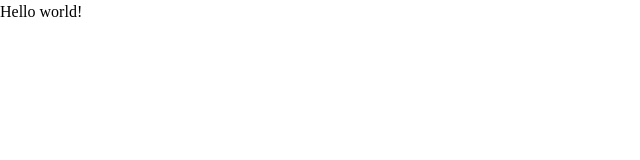
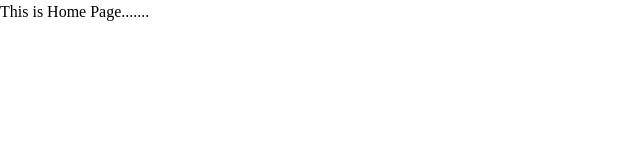
Before and after one commit to Ishann77ojhaa/E-Commerce-Frontend, a React (Vite) app: page / in a window 1280 px wide. Shown: the top 160 px of the page, without its empty margins (0-640 px from the left). Built offline with nearby package versions, Linux system fonts and the light colour scheme.

Commit message:
More setup

```diff
--- a/package.json
+++ b/package.json
@@ -11,7 +11,8 @@
   },
   "dependencies": {
     "react": "^19.2.0",
-    "react-dom": "^19.2.0"
+    "react-dom": "^19.2.0",
+    "react-router-dom": "^7.13.1"
   },
   "devDependencies": {
     "@eslint/js": "^9.39.1",
--- a/src/App.css
+++ b/src/App.css
@@ -1 +1,7 @@
 @import "tailwindcss";
+
+*{
+    margin: 0;
+    padding: 0;
+    box-sizing: border-box;
+}
--- a/src/App.jsx
+++ b/src/App.jsx
@@ -1,17 +1,15 @@
 
+import { RouterProvider } from 'react-router-dom'
 import './App.css'
+import router from './routes'
+
 
 function App() {
 
 
   return (
     <>
-     <h1 className="
-       text-lg ...
-       text-center
-      no-underline hover:underline">
-    Hello world!
-  </h1>
+      <RouterProvider router={router} />
     </>
   )
 }
--- /dev/null
+++ b/src/pages/about/About.jsx
@@ -0,0 +1,13 @@
+import React from 'react'
+
+const About = () => {
+  return (
+    <div>
+       <h1 className="
+       text-center
+      no-underline hover:underline"> This is About Page.......</h1>
+    </div>
+  )
+}
+
+export default About
--- /dev/null
+++ b/src/pages/home/Home.jsx
@@ -0,0 +1,13 @@
+
+
+const Home = () => {
+  return (
+    <div>
+        <h1 className="
+       text-center
+      no-underline hover:underline"> This is Home Page.......</h1>
+    </div>
+  );
+};
+
+export default Home;
--- /dev/null
+++ b/src/routes.jsx
@@ -0,0 +1,17 @@
+import { createBrowserRouter } from "react-router-dom";
+import Home from "./pages/home/Home";
+import About from "./pages/about/About";
+
+
+const router = createBrowserRouter([
+    {
+        path : "/",
+        element : <Home />
+    },{
+        path :"/about",
+        element : <About />
+    }
+]);
+
+
+export default router;
```
Also changed, not shown: src/globals/components/navbar/Navbar.jsx (added), 1 other file (tests, documents, lock files or other folders).
